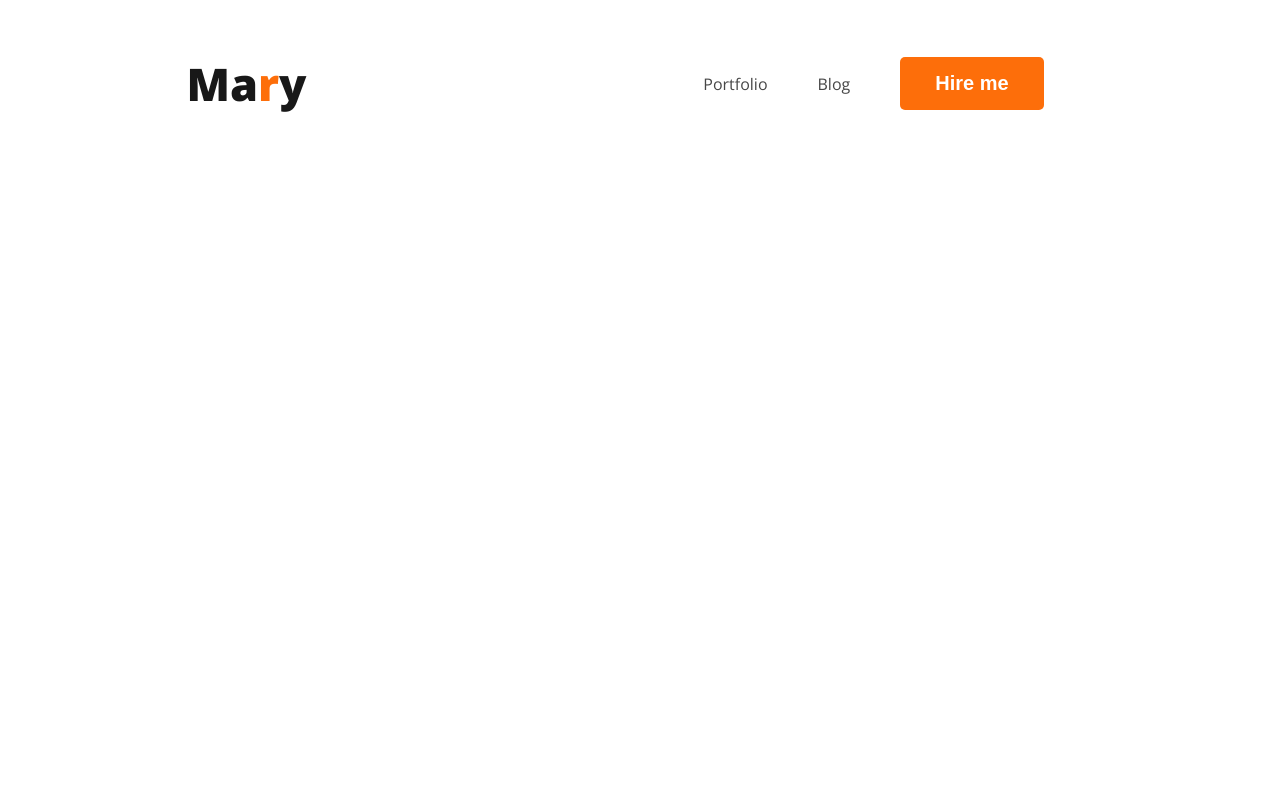
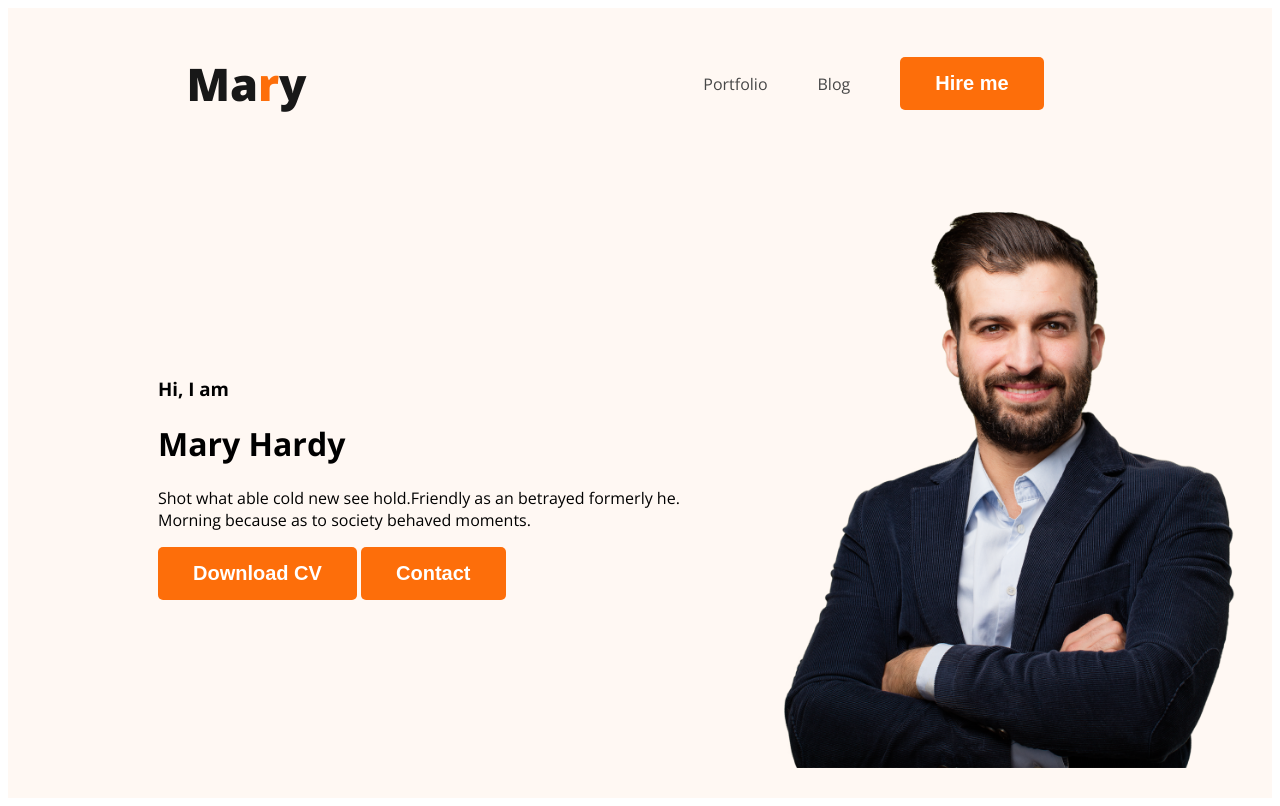
Before and after one commit to Parvezazam/webdevoloper-portfolio, a plain HTML site: page index.html in a window 1280 px wide. Drawn offline with nearby package versions, Linux system fonts and the light colour scheme.

Commit message:
banner contant added

```diff
--- a/index.css
+++ b/index.css
@@ -40,3 +40,17 @@ nav a{
     text-decoration: none;
     color: #474747 ;
 }
+/* nav header style*/
+.header{
+    background-color: #FFF8F3;
+}
+.banner{
+    padding: 30px 30px 30px 150px;
+    display: flex;
+    align-items: center;
+}
+.banner .profile-pic{
+    width: 500px;
+
+
+}
--- a/index.html
+++ b/index.html
@@ -10,7 +10,7 @@
     <link rel="stylesheet" href="index.css">
 </head>
 <body>
-    <header>
+    <header class="header">
         <nav>
             <h3 class="nav-title">Ma<span class="text-primary">r</span>y</h3>
            <ul>
@@ -19,6 +19,17 @@
             <li><button class="button-primary">Hire me</button></li>
            </ul>
         </nav>
+        <div class="banner">
+          <div class="banner-content" >
+            <h3 class="banner-greeting">Hi, I  am</h3>
+            <h1 class="banner-title">Mary Hardy</h1>
+            <p>Shot what able cold new see hold.Friendly as an betrayed formerly he. Morning because as to society behaved moments.</p>
+            <button class="button-primary">Download CV</button>
+            <button class="button-primary">Contact</button>
+          </div>
+          <img class="profile-pic" src="images/hardy.png">
+
+        </div>
 
     </header>
     <main>
```
